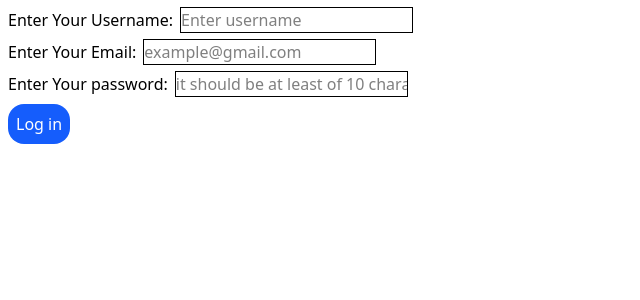
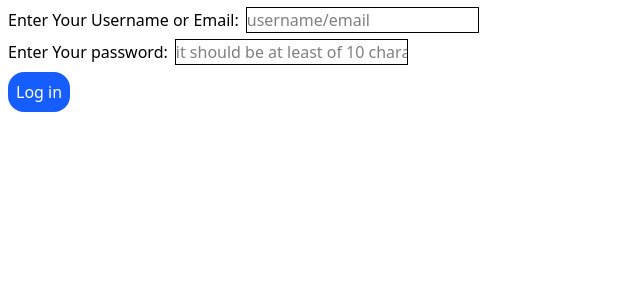
Before and after one commit to RITIK-coder-1/Task-Manager, a React (Vite) app in the folder code/client/: page / in a window 1280 px wide. Shown: the top 300 px of the page, without its empty margins (0-640 px from the left). Built offline with nearby package versions, Linux system fonts and the light colour scheme.

Commit message:
I successfully implemented the login feature on the frontend

```diff
--- a/code/client/src/features/userSlice.js
+++ b/code/client/src/features/userSlice.js
@@ -190,8 +190,10 @@ const userSlice = createSlice({
 
     // the success case
     builder.addCase(login.fulfilled, (state, action) => {
-      const user = action.payload.user;
-      const token = action.payload.accessToken; // the access token generated by the Server
+      console.log(action.payload);
+
+      const user = action.payload;
+      const token = action.payload.message.accessToken; // the access token generated by the Server
       state.status = "succeeded";
       state.user = user;
       state.token = token;
--- a/code/client/src/pages/auth/Login.jsx
+++ b/code/client/src/pages/auth/Login.jsx
@@ -1,25 +1,59 @@
-import React from "react";
+import React, { useEffect, useState } from "react";
 import { AuthCard, Input, Button } from "../../components/index.components.js";
+import { login } from "../../features/userSlice.js";
+import { useDispatch, useSelector } from "react-redux";
 
 function Login() {
+  const success = useSelector((state) => state.users?.user?.data);
+  const status = useSelector((state) => state.users?.status);
+  const error = useSelector((state) => state.users?.error);
+  const [credential, setCredential] = useState("");
+  const [password, setPassword] = useState("");
+  const dispatch = useDispatch();
+
+  const handleSubmit = (e) => {
+    e.preventDefault(); // prevent page reloads
+    const userData = {
+      credential: credential,
+      password: password,
+    };
+
+    dispatch(login(userData));
+  };
+
+  const conditionalMessage = () => {
+    if (status === "pending") {
+      return <span>Checking...</span>;
+    } else if (status === "succeeded") {
+      return <span>{success}</span>;
+    } else if (status === "failed") {
+      return <span>{error}</span>;
+    }
+  };
   return (
-    <AuthCard>
+    <AuthCard onSubmit={handleSubmit}>
       <div className="flex gap-2">
-        <label>Enter Your Username: </label>
-        <Input placeholder={"Enter username"} name={"username"} />
-      </div>
-      <div className="flex gap-2">
-        <label>Enter Your Email: </label>
-        <Input placeholder={"example@gmail.com"} name={"email"} />
+        <label>Enter Your Username or Email: </label>
+        <Input
+          placeholder={"username/email"}
+          name={"credential"}
+          onChange={(e) => {
+            setCredential(e.target.value);
+          }}
+        />
       </div>
       <div className="flex gap-2">
         <label>Enter Your password: </label>
         <Input
           placeholder={"it should be at least of 10 characters."}
           name={"password"}
+          onChange={(e) => {
+            setPassword(e.target.value);
+          }}
         />
       </div>
       <Button content={"Log in"} type={"submit"} />
+      {conditionalMessage()}
     </AuthCard>
   );
 }
```
Also changed, not shown: 1 other file (tests, documents, lock files or other folders).
